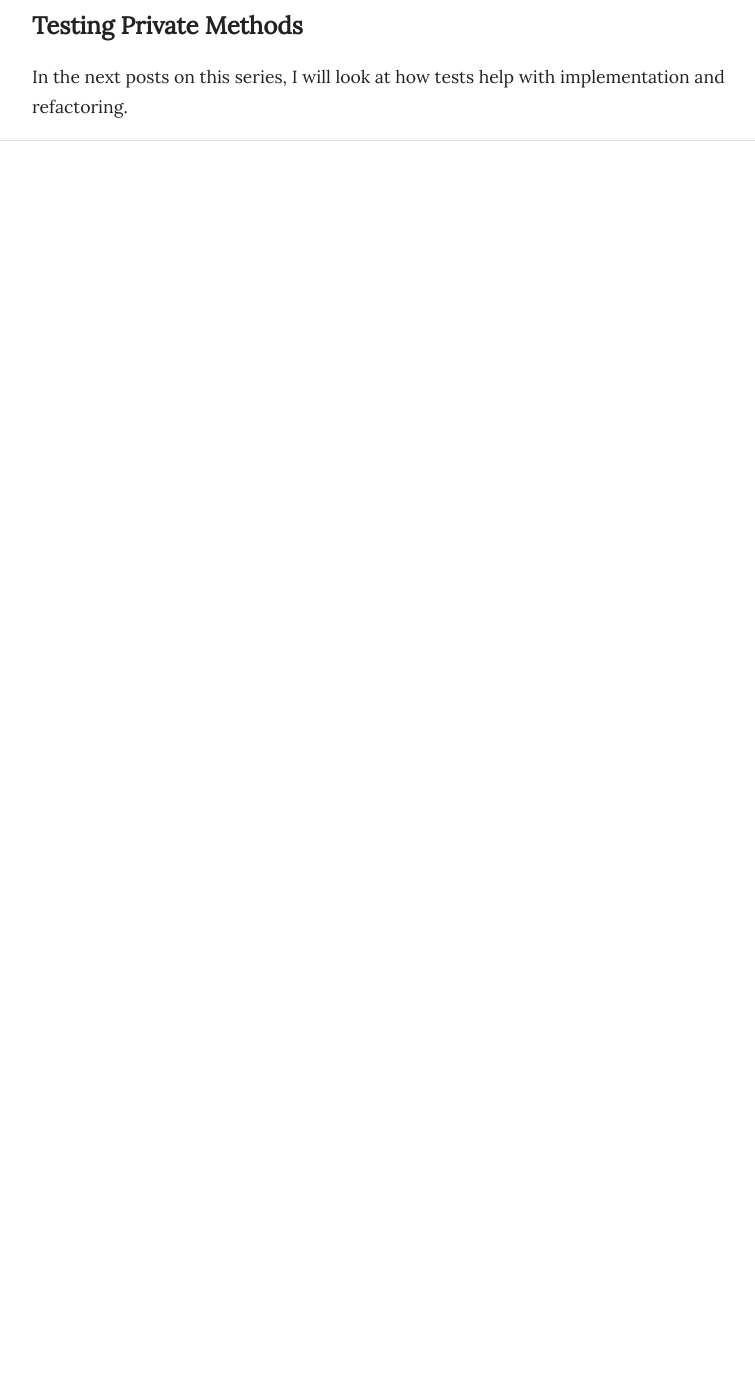
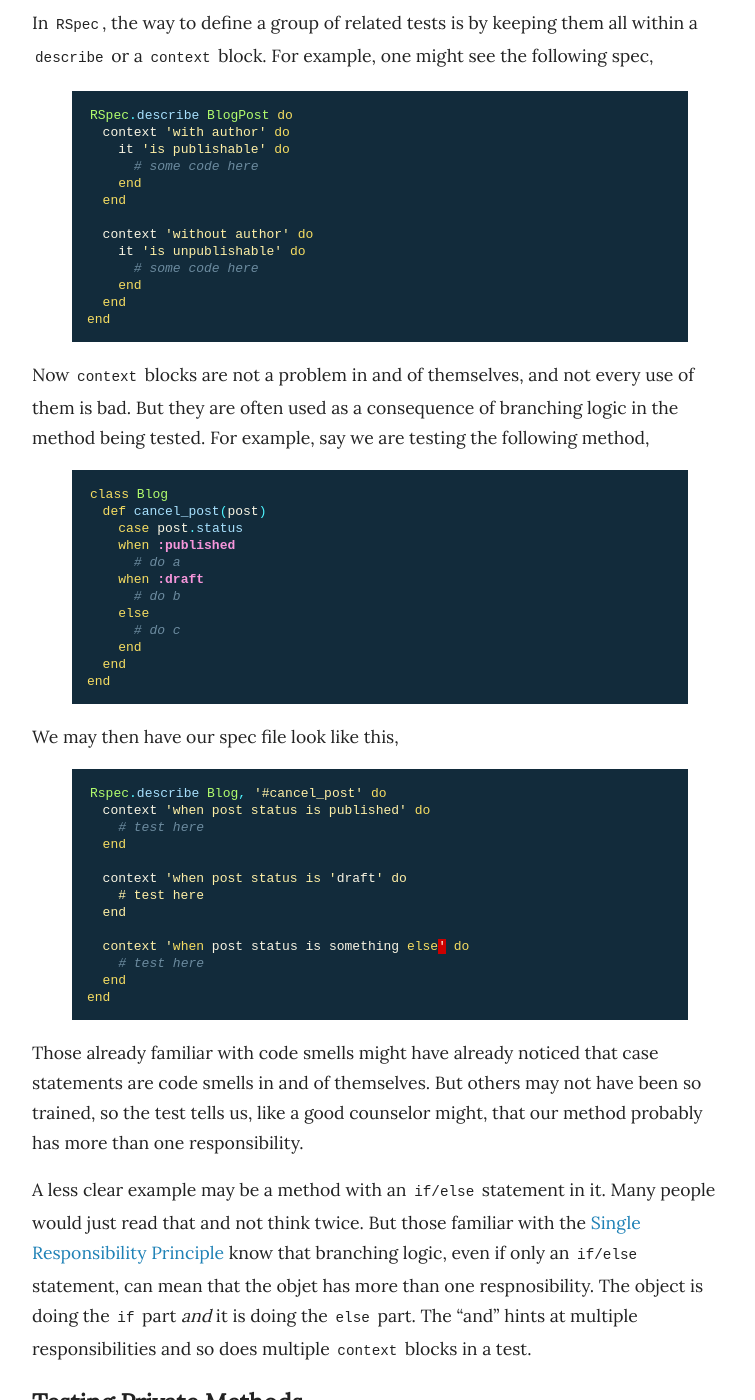
Before and after one commit to germsvel/germsvel.github.io, a Jekyll site: the page built from _posts/2016-10-09-tests-as-counselors-of-design.md, in a window 1280 px wide and 1400 px high, scrolled down 2262 px. Shown: the whole window, without its empty margins (260-1015 px from the left). Built offline with Jekyll 4.4.1, drawn with Linux system fonts in a browser that asks for light colours; before the commit the page ends 2411 px from its top, so only the background shows below that.

Commit message:
Add multiple context blocks for tests-as-counseors-of-design post

```diff
--- a/_posts/2016-10-09-tests-as-counselors-of-design.md
+++ b/_posts/2016-10-09-tests-as-counselors-of-design.md
@@ -16,7 +16,6 @@ It was only recently that I realized just how much tests are an integral part of
 I use them constantly, allowing them to influence every stage of my workflow, so I thought I'd share some ways in which they help me.
 
 I'll break the ways tests are part of my workflow into four camps: tests are tools for understanding, counselors of design, drivers of implementation, and pillars of refactoring.
-
 
 # Counselors of Design
 
@@ -54,7 +53,7 @@ and to extend our application, and that's a good thing.
 So if you see something like this in your tests,
 
 {% highlight ruby %}
-describe BlogPost, '#publish' do
+RSpec.describe BlogPost, '#publish' do
   it 'publishes a blog post' do
     pages = Pages.create(20)
     Blog.create(pages)
@@ -81,8 +80,76 @@ Nevertheless, even then your tests may be telling you that there is a lot of
 coupling between classes. It may just be harder to tell whether or not it is
 mere integration test setup or a product of strong coupling.
 
+### Too Many "Contexts"
 
-### Too Many "Contexts"
+In `RSpec`, the way to define a group of related tests is by keeping them all within
+a `describe` or a `context` block. For example, one might see the following spec,
+
+{% highlight ruby %}
+RSpec.describe BlogPost do
+  context 'with author' do
+    it 'is publishable' do
+      # some code here
+    end
+  end
+
+  context 'without author' do
+    it 'is unpublishable' do
+      # some code here
+    end
+  end
+end
+{% endhighlight %}
+
+Now `context` blocks are not a problem in and of themselves, and not every use of
+them is bad. But they are often used as a consequence of branching logic in the
+method being tested. For example, say we are testing the following method,
+
+{% highlight ruby %}
+class Blog
+  def cancel_post(post)
+    case post.status
+    when :published
+      # do a
+    when :draft
+      # do b
+    else
+      # do c
+    end
+  end
+end
+{% endhighlight %}
+
+We may then have our spec file look like this,
+
+{% highlight ruby %}
+Rspec.describe Blog, '#cancel_post' do
+  context 'when post status is published' do
+    # test here
+  end
+
+  context 'when post status is 'draft' do
+    # test here
+  end
+
+  context 'when post status is something else' do
+    # test here
+  end
+end
+{% endhighlight %}
+
+Those already familiar with code smells might have already noticed that case
+statements are code smells in and of themselves. But others may not have been
+so trained, so the test tells us, like a good counselor might, that our method
+probably has more than one responsibility.
+
+A less clear example may be a method with an `if/else` statement in it.
+Many people would just read that and not think twice.  But those familiar with
+the [Single Responsibility Principle](https://en.wikipedia.org/wiki/Single_responsibility_principle)
+know that branching logic, even if only an `if/else` statement, can mean that
+the objet has more than one respnosibility. The object is doing the `if`
+part _and_ it is doing the `else` part. The "and" hints at multiple
+responsibilities and so does multiple `context` blocks in a test.
 
 ## Testing Private Methods
 
```
